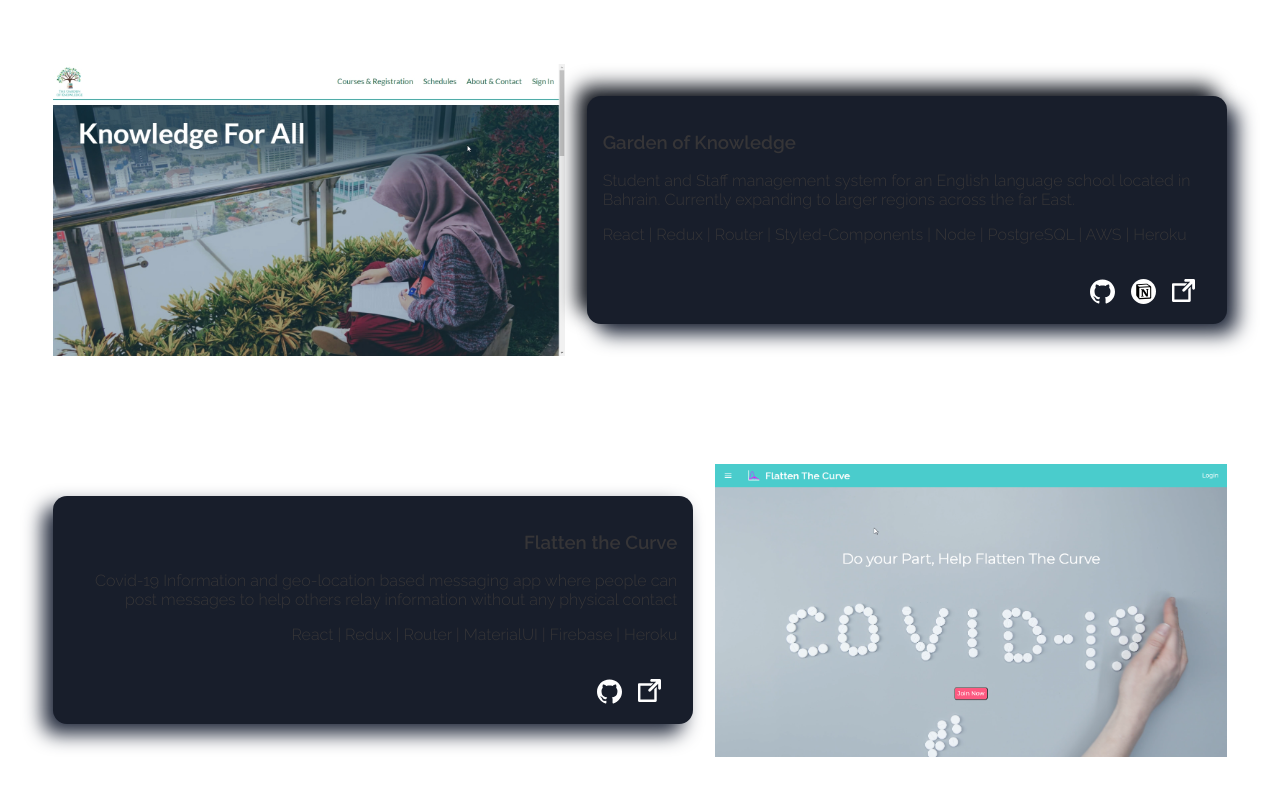
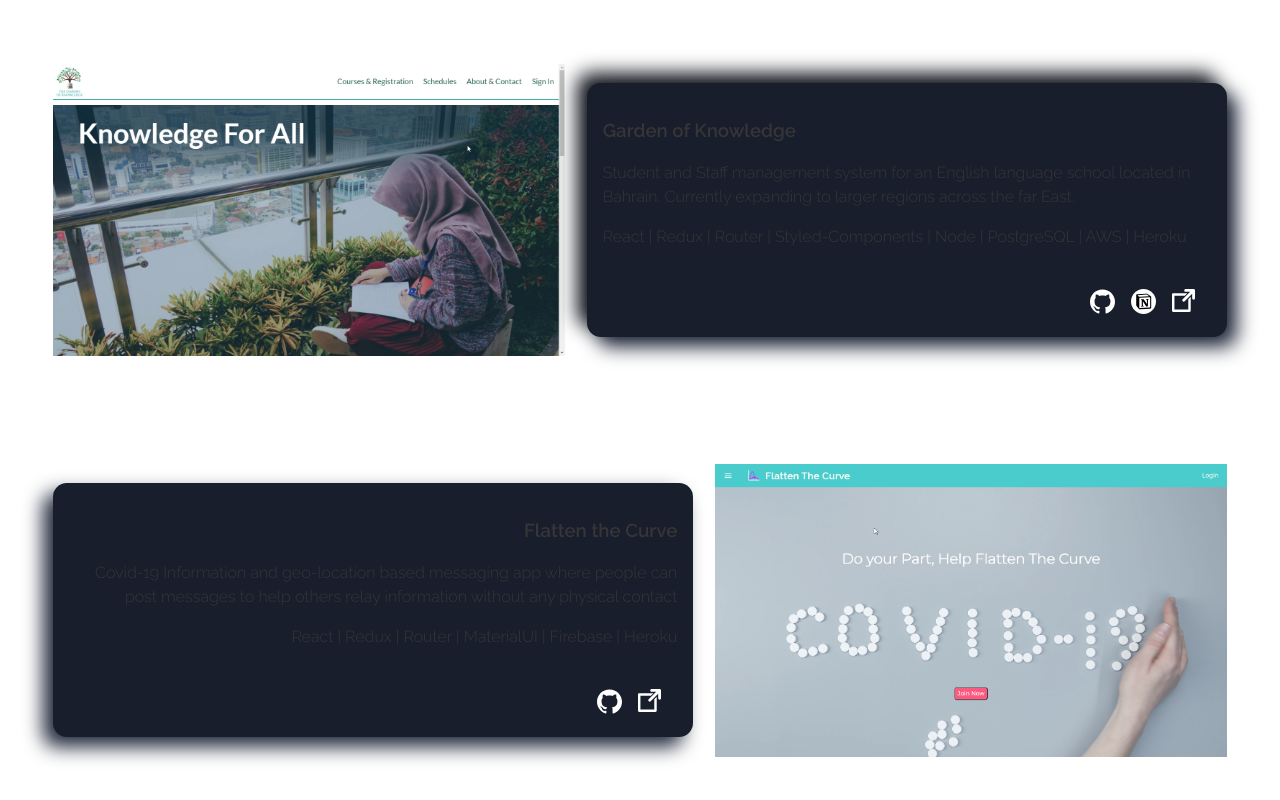
Before and after one commit to SyriiAdvent/rudy-goldhaber, a React (Create React App) app: page / in a window 1280 px wide. Shown: the part 1670-2470 px from the top of the page. Built offline with nearby package versions, Linux system fonts and the light colour scheme.

Commit message:
made links open in a new tab. keep me in open tabs

```diff
--- a/src/components/aboutMe/About.jsx
+++ b/src/components/aboutMe/About.jsx
@@ -11,6 +11,7 @@ const AboutContainer = styled.div`
   justify-content: space-around;
   align-items: center;
   font-weight: 400;
+  line-height: 1.4rem;
   `
 
 const Container = styled.div`
--- a/src/components/projects/ProjectsWrapper.jsx
+++ b/src/components/projects/ProjectsWrapper.jsx
@@ -13,6 +13,7 @@ const ProjectsContainer = styled.div`
   justify-content: center;
   align-items: center;
   overflow-y: hidden;
+  line-height: 1.5rem;
 `;
 
 const Project = styled.div`
@@ -67,9 +68,9 @@ const ProjectsWrapper = () => {
           <p>React | Redux | Router | Styled-Components | Node | PostgreSQL | AWS | Heroku </p>
           <br />
           <ul>
-            <li><a href='https://github.com/Labs24GOK'><GithubIcon /></a></li>
-            <li><a href='https://www.notion.so/The-Garden-of-Knowledge-c6fe89f6e98d493fa597de84a8bd6818'><NotionIcon /></a></li>
-            <li><a href='https://thegardenedu.com'><WebLinkIcon /></a></li>
+            <li><a href='https://github.com/Labs24GOK' target="_blank"><GithubIcon /></a></li>
+            <li><a href='https://www.notion.so/The-Garden-of-Knowledge-c6fe89f6e98d493fa597de84a8bd6818' target="_blank"><NotionIcon /></a></li>
+            <li><a href='https://thegardenedu.com' target="_blank"><WebLinkIcon /></a></li>
           </ul>
         </DetailsCard>
       </Project>
@@ -87,8 +88,8 @@ const ProjectsWrapper = () => {
           <p>React | Redux | Router | MaterialUI | Firebase | Heroku </p>
           <br />
           <ul>
-            <li><a href='https://github.com/FlattenTheCurve19/Front-End'><GithubIcon /></a></li>
-            <li><a href='https://flatten-the-curve19.now.sh/'><WebLinkIcon /></a></li>
+            <li><a href='https://github.com/FlattenTheCurve19/Front-End' target="_blank"><GithubIcon /></a></li>
+            <li><a href='https://flatten-the-curve19.now.sh/' target="_blank"><WebLinkIcon /></a></li>
           </ul>
         </DetailsCard>
       </Project>
```
